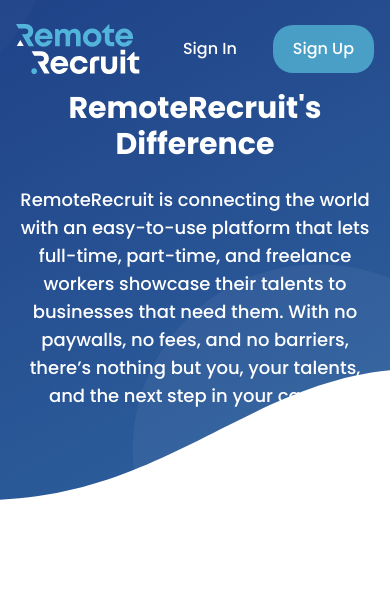
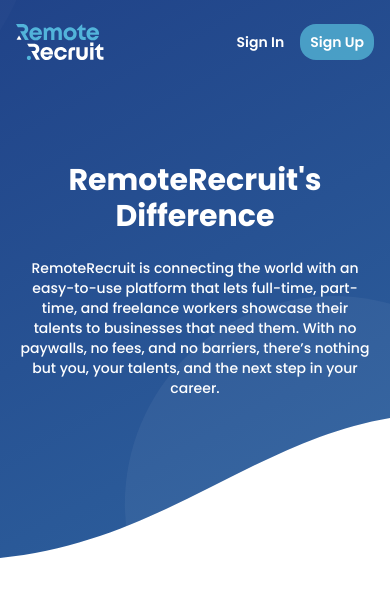
Before and after one commit to EasinTanvir/technical-task, a React (Vite) app: page / in a window 390 px wide. Shown: the top 596 px of the page. Built offline with nearby package versions, Linux system fonts and the light colour scheme.

Commit message:
fixed responsive issues

```diff
--- a/src/components/Hero/HeroSection.jsx
+++ b/src/components/Hero/HeroSection.jsx
@@ -15,7 +15,7 @@ const HeroSection = () => {
       <BannerImage />
 
       <Container>
-        <div className="relative z-10 flex min-h-125 md:min-h-175 flex-col items-center justify-center text-center space-y-6 max-w-185 mx-auto">
+        <div className="relative z-10 flex min-h-140 md:min-h-175 flex-col items-center justify-center text-center space-y-6 max-w-185 mx-auto">
           <Heading as="h1" id="hero-heading">
             RemoteRecruit's Difference
           </Heading>
--- a/src/components/Navbar/BrandLogo.jsx
+++ b/src/components/Navbar/BrandLogo.jsx
@@ -9,7 +9,7 @@ const BrandLogo = () => {
         alt="RemoteRecruit logo"
         width={140}
         height={40}
-        className=" w-auto"
+        className="md:w-auto w-22"
       />
     </a>
   );
--- a/src/components/Navbar/NavItems.jsx
+++ b/src/components/Navbar/NavItems.jsx
@@ -4,26 +4,11 @@ import Button from "../ui/Button";
 const NavItems = () => {
   return (
     <div className="flex items-center gap-4">
-      <Button
-        variant="ghost"
-        className="
-          text-heading-light
-          hover:opacity-80
-        "
-      >
+      <Button className="text-heading-light text-sm font-semibold">
         Sign In
       </Button>
 
-      <Button
-        variant="primary"
-        className="
-          bg-primary-button
-          text-heading-light
-          rounded-[20px]
-          hover:scale-105
-          hover:brightness-110
-        "
-      >
+      <Button className="bg-primary-button text-heading-light text-sm font-semibold rounded-2xl py-2 px-2.5">
         Sign Up
       </Button>
     </div>
--- a/src/components/ui/Button.jsx
+++ b/src/components/ui/Button.jsx
@@ -1,34 +1,11 @@
 import React from "react";
 
-const variants = {
-  primary: "",
-  outline: "border border-black text-black hover:bg-black hover:text-white",
-  ghost: "",
-};
-
-const sizes = {
-  sm: "px-4 py-2 text-sm",
-  md: "px-5 py-3 text-base",
-  lg: "px-6 py-4 text-lg",
-};
-
-const Button = ({
-  children,
-  variant = "primary",
-  size = "md",
-  className = "",
-  ...props
-}) => {
+const Button = ({ children, className = "", ...props }) => {
   return (
     <button
       className={`
-        font-medium
+        ${className}
         cursor-pointer
-        transition-all
-        duration-300
-        ${variants[variant]}
-        ${sizes[size]}
-        ${className}
       `}
       {...props}
     >
--- a/src/components/ui/Text.jsx
+++ b/src/components/ui/Text.jsx
@@ -4,7 +4,7 @@ const sizes = {
   xs: "text-xs",
   sm: "text-sm",
   md: "text-base",
-  lg: "text-lg",
+  lg: "md:text-lg text-sm",
   xl: "text-xl",
 };
 
```
